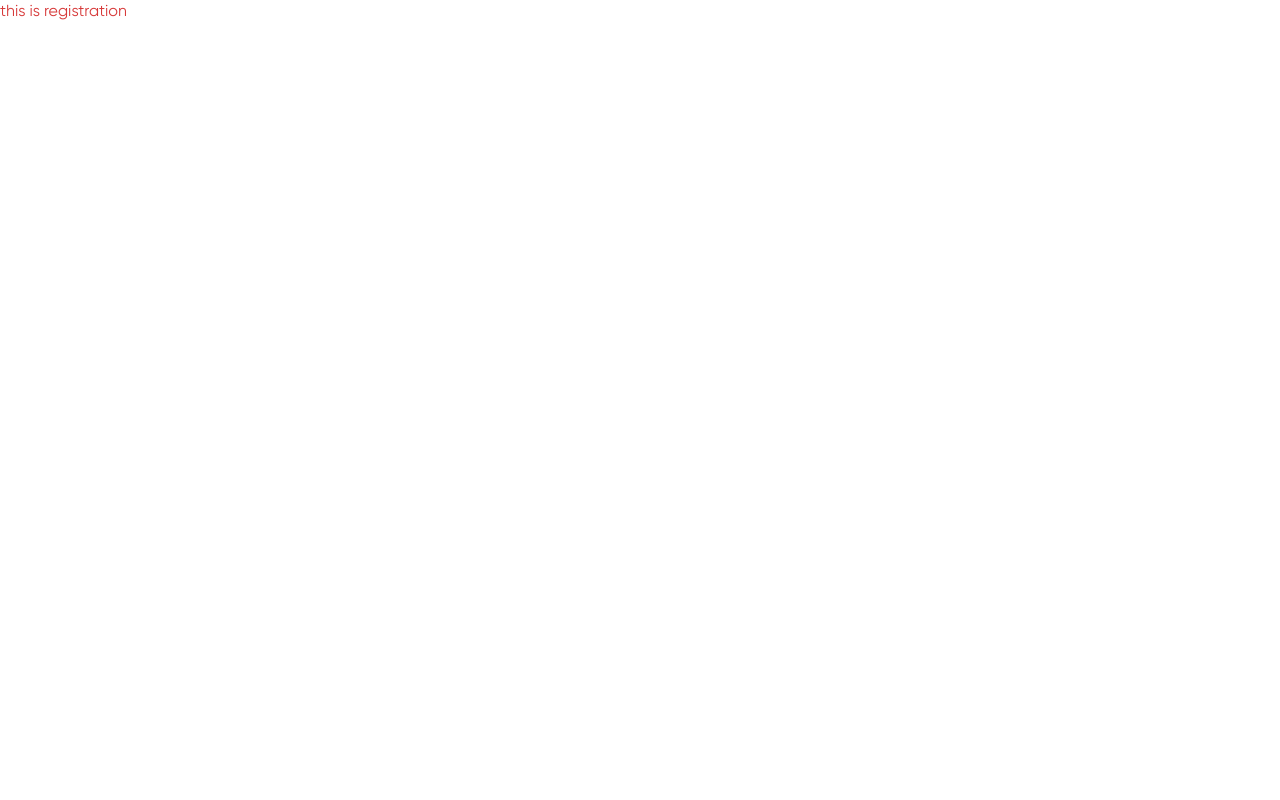
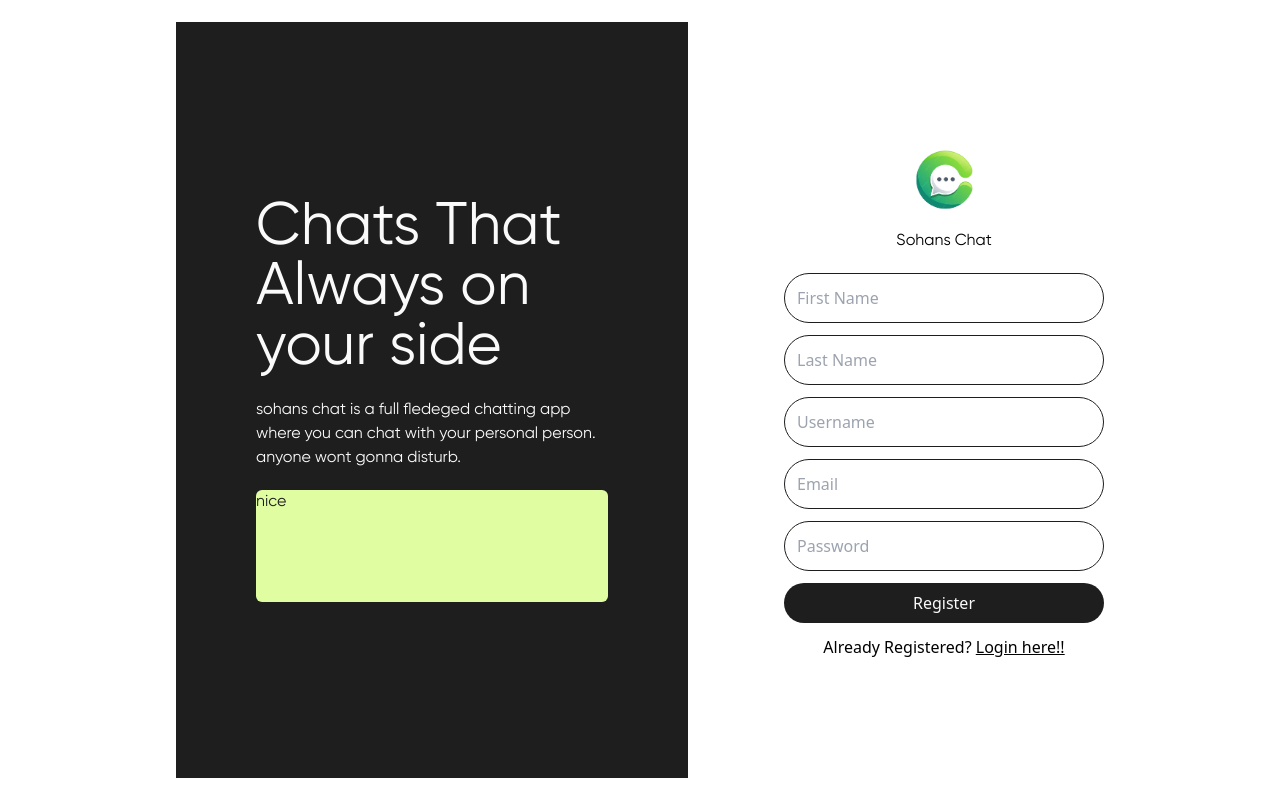
Before and after one commit to sohanthink/socialmedia-frontend, a React (Vite) app: page / in a window 1280 px wide. Built offline with nearby package versions, Linux system fonts and the light colour scheme.

Commit message:
main login/register base design completed

```diff
--- a/package.json
+++ b/package.json
@@ -26,7 +26,7 @@
     "eslint-plugin-react-hooks": "^4.6.0",
     "eslint-plugin-react-refresh": "^0.4.6",
     "postcss": "^8.4.38",
-    "tailwindcss": "^3.4.3",
+    "tailwindcss": "^3.4.4",
     "vite": "^5.2.0"
   }
 }
--- a/src/App.jsx
+++ b/src/App.jsx
@@ -1,5 +1,6 @@
 import './App.css'
-import Registration from './Registration';
+import Login from './pages/Login';
+import Registration from './pages/registration/Registration';
 import {
   createBrowserRouter,
   RouterProvider,
@@ -10,7 +11,8 @@ import {
 const router = createBrowserRouter(
   createRoutesFromElements(
     <>
-      <Route path="/" element={<Registration />} > </Route>
+      <Route path="/" element={<Login />} > </Route>
+      <Route path="/registration" element={<Registration />} > </Route>
     </>
   )
 );
--- /dev/null
+++ b/src/components/AuthContents.jsx
@@ -0,0 +1,15 @@
+import React from 'react'
+
+const AuthContents = () => {
+    return (
+        <div className="py-44 font-GilroyRegular text-white bg-dark px-20 space-y-5">
+            < h3 className="text-6xl text-gray-400" > Chats That Always on your side</h3 >
+            <h3>sohans chat is a full fledeged chatting app where you can chat with your personal person. anyone wont gonna disturb.</h3>
+            <div className="h-28 bg-secondary_color rounded-md text-dark">
+                <h3>nice</h3>
+            </div>
+        </div >
+    )
+}
+
+export default AuthContents
--- /dev/null
+++ b/src/components/AuthForm.jsx
@@ -0,0 +1,25 @@
+import React from 'react'
+import Image from './Image'
+import logo from '../assets/logo/logo.png'
+
+const AuthForm = () => {
+    return (
+        <div className='py-20'>
+            <div className='align-center justify-center flex'>
+                <Image source={logo} className="w-24" alt="logo" />
+            </div>
+            <h3 className='text-center font-GilroyRegular mb-5'>Sohans Chat</h3>
+            <form className='space-y-3'>
+                <input className='w-full border-dark border px-3 py-3 rounded-full' placeholder='First Name' type="text" />
+                <input className='w-full border-dark border px-3 py-3 rounded-full' placeholder='Last Name' type="text" />
+                <input className='w-full border-dark border px-3 py-3 rounded-full' placeholder='Username' type="text" />
+                <input className='w-full border-dark border px-3 py-3 rounded-full' placeholder='Email' type="text" />
+                <input className='w-full border-dark border px-3 py-3 rounded-full' placeholder='Password' type="text" />
+                <button className='bg-dark px-4 py-2 rounded-full text-white block w-full'>Register</button>
+                <h4 className='text-center'>Already Registered? <u>Login here!!</u></h4>
+            </form>
+        </div>
+    )
+}
+
+export default AuthForm
--- /dev/null
+++ b/src/components/Image.jsx
@@ -0,0 +1,9 @@
+import React from 'react'
+
+const Image = ({ source, alt, className }) => {
+    return (
+        <img src={source} alt={alt} className={className} />
+    )
+}
+
+export default Image
--- a/src/index.css
+++ b/src/index.css
@@ -3,7 +3,9 @@
 @tailwind utilities;
 
 :root {
-  --main_bg: #d73a3a;
+  --dark: #1e1e1e;
+  --white: #fafafa;
+  --secondary_color: #e1fda2;
 }
 
 @font-face {
--- /dev/null
+++ b/src/pages/Login.jsx
@@ -0,0 +1,14 @@
+import React from 'react'
+import AuthContents from '../components/AuthContents'
+import AuthForm from '../components/AuthForm'
+
+const Login = () => {
+    return (
+        <div className='flex justify-center items-center h-screen gap-24'>
+            <div className='w-[40%]'><AuthContents /></div>
+            <div className='w-[25%]'><AuthForm /></div>
+        </div>
+    )
+}
+
+export default Login
--- a/src/Registration.jsx
+++ b/src/pages/registration/Registration.jsx
@@ -2,7 +2,7 @@ import React from 'react'
 
 const Registration = () => {
     return (
-        <div className='text-main_bg font-GilroyRegular'>this is registration</div>
+        <div className='text-main_bg font-GilroyRegular 2xl:container'>this is registration</div>
     )
 }
 
--- a/tailwind.config.js
+++ b/tailwind.config.js
@@ -3,12 +3,21 @@ export default {
   content: ["./src/**/*.{js,ts,jsx,tsx}"],
   theme: {
     colors: {
-      main_bg: "var(--main_bg)",
+      dark: "var(--dark)",
+      white: "var(--white)",
+      secondary_color: "var(--secondary_color)",
     },
     fontFamily: {
       GilroyRegular: ["Gilroy-Regular"],
     },
-    extend: {},
+    extend: {
+      screens: {
+        xs: "320px",
+      },
+      container: {
+        center: true,
+      },
+    },
   },
   plugins: [],
 };
```
Also changed, not shown: src/assets/logo/logo.png (added), 1 other file (tests, documents, lock files or other folders).
